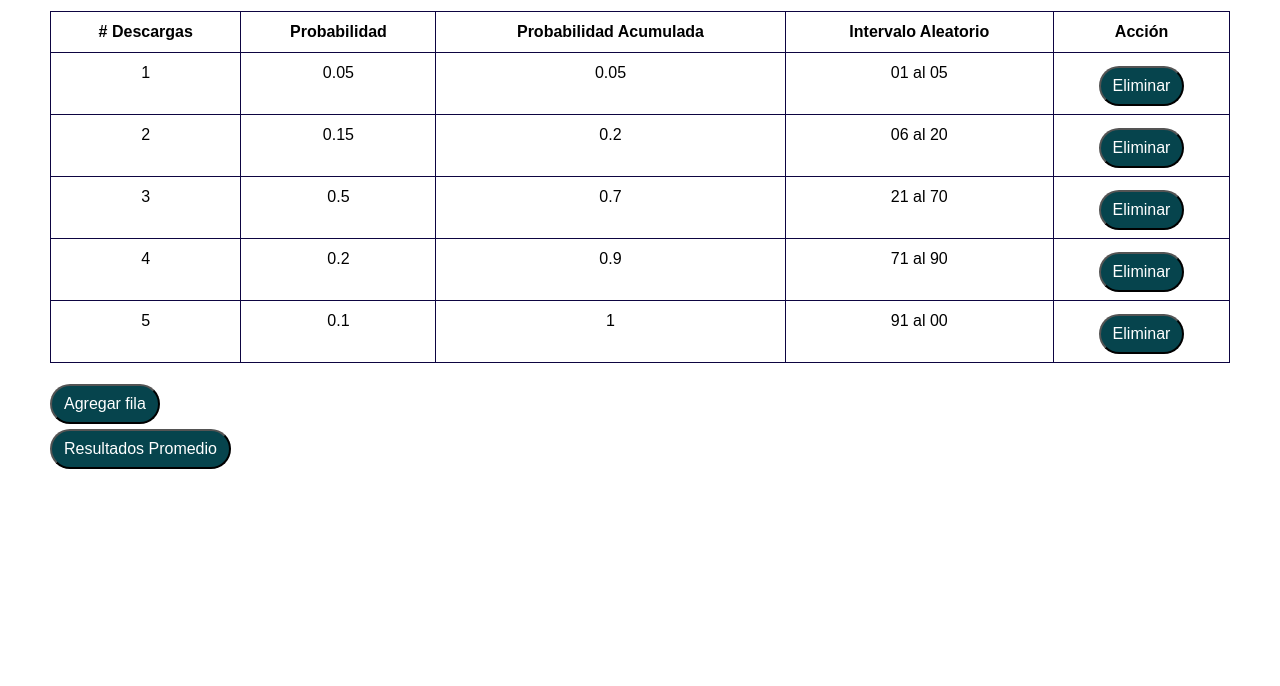
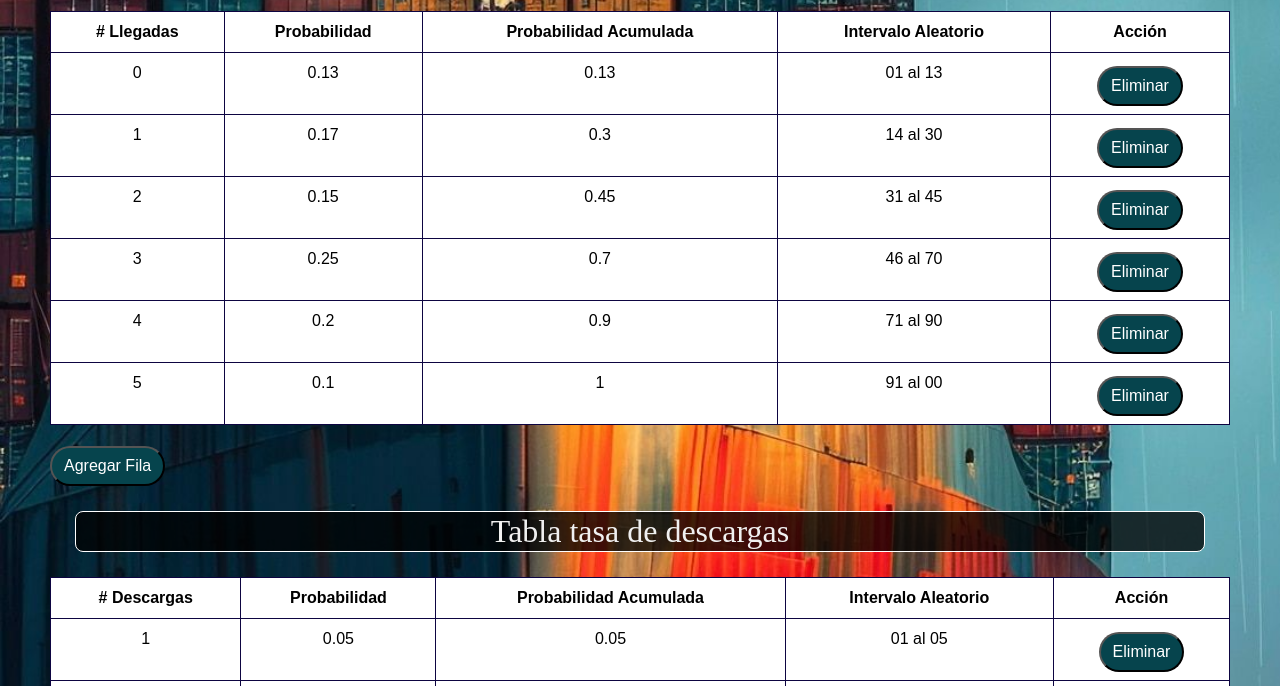
Before and after one commit to ucrprogrammerFreddy/ProyectoMetodos-cuantitativos, a website: page appweb/prueba.html in a window 1280 px wide. Shown: the part 572-1258 px from the top of the page. Before the commit the page ends 1091 px from the top, so only its background shows below. Drawn offline with nearby package versions, Linux system fonts and the light colour scheme.

Commit message:
cambios en prueba e imagenes

```diff
--- a/appweb/prueba.html
+++ b/appweb/prueba.html
@@ -181,6 +181,66 @@
                         </tr>
                     </tfoot>
                 </table>
+            </section>
+
+            <section>
+                <h2 class="titulo">Tabla Tasa de Llegadas</h2>
+                <table id="tablaLlegadas" class="table mx-auto">
+                    <thead>
+                        <tr>
+                            <th># Llegadas</th>
+                            <th>Probabilidad</th>
+                            <th>Probabilidad Acumulada</th>
+                            <th>Intervalo Aleatorio</th>
+                            <th>Acción</th>
+                        </tr>
+                    </thead>
+                    <tbody contenteditable="true">
+                        <tr>
+                            <td>0</td>
+                            <td>0.13</td>
+                            <td>0.13</td>
+                            <td>01 al 13</td>
+                            <td><button onclick="eliminarFila(this)">Eliminar</button></td>
+                        </tr>
+                        <tr>
+                            <td>1</td>
+                            <td>0.17</td>
+                            <td>0.3</td>
+                            <td>14 al 30</td>
+                            <td><button onclick="eliminarFila(this)">Eliminar</button></td>
+                        </tr>
+                        <tr>
+                            <td>2</td>
+                            <td>0.15</td>
+                            <td>0.45</td>
+                            <td>31 al 45</td>
+                            <td><button onclick="eliminarFila(this)">Eliminar</button></td>
+                        </tr>
+                        <tr>
+                            <td>3</td>
+                            <td>0.25</td>
+                            <td>0.7</td>
+                            <td>46 al 70</td>
+                            <td><button onclick="eliminarFila(this)">Eliminar</button></td>
+                        </tr>
+                        <tr>
+                            <td>4</td>
+                            <td>0.2</td>
+                            <td>0.9</td>
+                            <td>71 al 90</td>
+                            <td><button onclick="eliminarFila(this)">Eliminar</button></td>
+                        </tr>
+                        <tr>
+                            <td>5</td>
+                            <td>0.1</td>
+                            <td>1</td>
+                            <td>91 al 00</td>
+                            <td><button onclick="eliminarFila(this)">Eliminar</button></td>
+                        </tr>
+                    </tbody>
+                </table>
+                <button onclick="agregarFila('tablaLlegadas')">Agregar Fila</button>
             </section>
         <section>
             <h2 class="titulo">Tabla tasa de descargas</h2>
```
Also changed, not shown: appweb/img/fondo2.jpg (added), appweb/img/fondo3.jpg (added), appweb/img/fondo4.jpg (added), appweb/img/fondo5.jpg (added), appweb/img/fondoBarco.jpg (added), appweb/img/fondoBarco2.jpg (added), appweb/img/fondomodel.jpg (added), appweb/img/pngtree-a-harbor-with-a-large-bridge-over-a-port-image_13144966.jpg (added).
